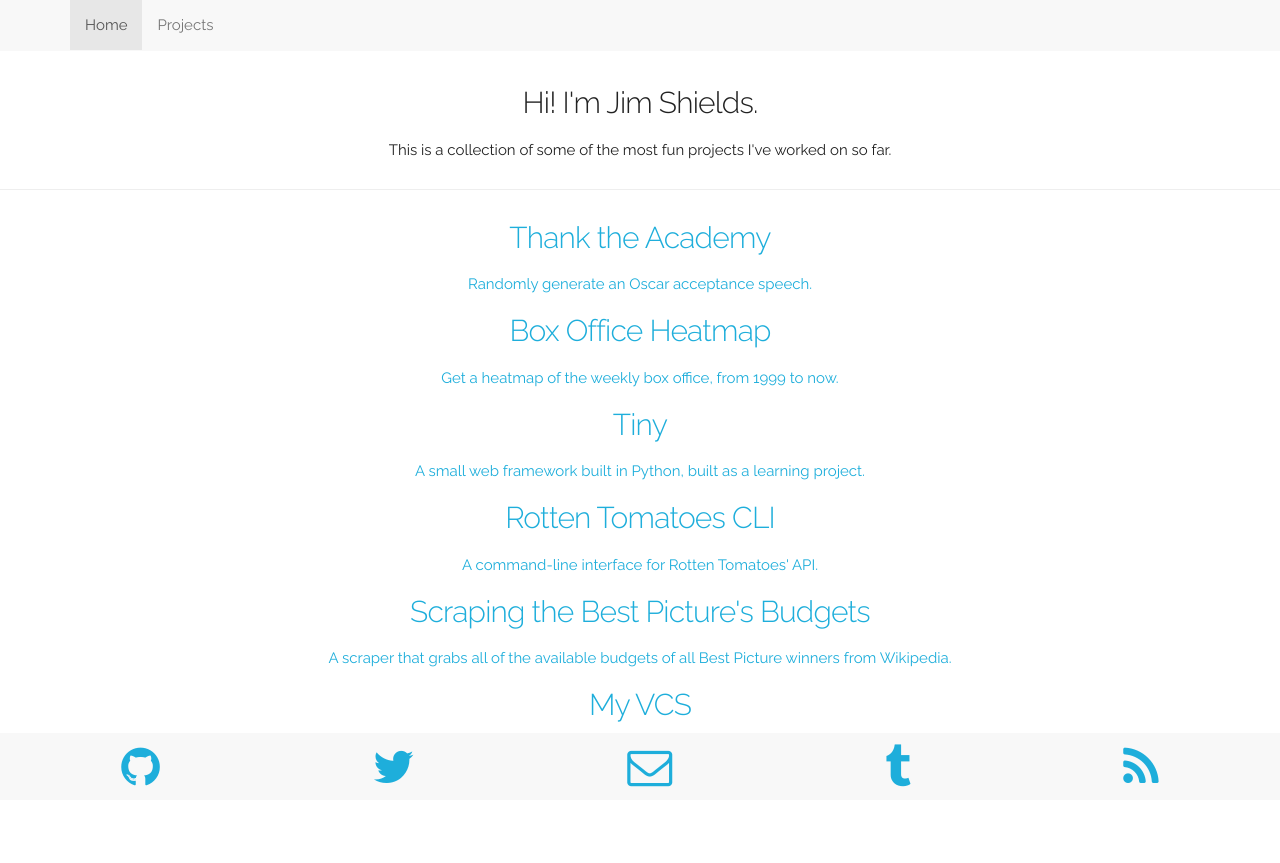
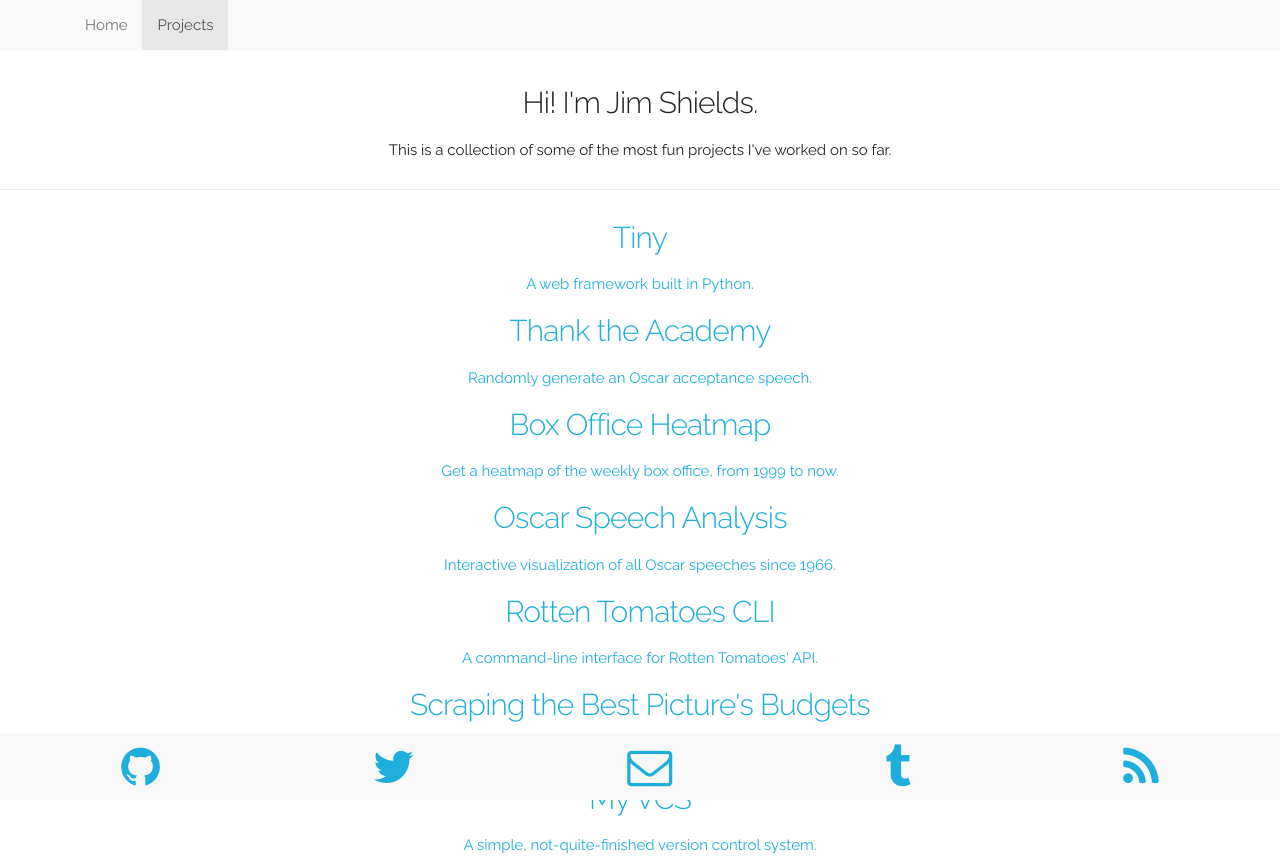
Before and after one commit to jimjshields/personal_site, a Flask app: page /projects in a window 1280 px wide. Shown: the top 863 px of the page. Before the commit the page ends 787 px from the top, so only its background shows below. Run offline with Flask 2, Linux system fonts and the light colour scheme; some libraries are stand-ins or nearby versions.

Commit message:
Works well enough for now.

```diff
--- a/application.py
+++ b/application.py
@@ -26,9 +26,10 @@
 
 all_projects = Projects()
 
+all_projects.add_project('tiny', 'Tiny', 'A web framework built in Python.', 'https://github.com/jimjshields/tiny')
 all_projects.add_project('thank_the_academy', 'Thank the Academy', 'Randomly generate an Oscar acceptance speech.', 'http://thanktheacademy.herokuapp.com')
 all_projects.add_project('heatmap', 'Box Office Heatmap', 'Get a heatmap of the weekly box office, from 1999 to now.', 'projects/heatmap')
-all_projects.add_project('tiny', 'Tiny', 'A small web framework built in Python, built as a learning project.', 'https://github.com/jimjshields/tiny')
+all_projects.add_project('speech_analysis', 'Oscar Speech Analysis', 'Interactive visualization of all Oscar speeches since 1966.', 'http://thanktheacademy.herokuapp.com/analysis')
 all_projects.add_project('rt_cli', 'Rotten Tomatoes CLI', 'A command-line interface for Rotten Tomatoes\' API.', 'https://github.com/jimjshields/rotten_tomatoes_CLI')
 all_projects.add_project('best_picture', 'Scraping the Best Picture\'s Budgets', 'A scraper that grabs all of the available budgets of all Best Picture winners from Wikipedia.', 'https://github.com/jimjshields/best_picture')
 all_projects.add_project('myvcs', 'My VCS', 'A simple, not-quite-finished version control system.', 'https://github.com/jimjshields/myvcs')
--- a/static/css/heatmap.css
+++ b/static/css/heatmap.css
@@ -46,11 +46,11 @@
   shape-rendering: crispEdges;
 }
 
-#buttons, #header {
+#buttons, #chart_title {
   text-align: center;
 }
 
-#header {
+#chart_title {
   margin-bottom: 50px;
 }
 
--- a/templates/base.html
+++ b/templates/base.html
@@ -24,6 +24,8 @@
   <link rel="stylesheet" href="//maxcdn.bootstrapcdn.com/font-awesome/4.3.0/css/font-awesome.min.css">
   <link rel="stylesheet" href="/static/css/index.css">
 
+  <script src="//code.jquery.com/jquery-1.11.2.min.js"></script>
+
 {% block head %}
 {% endblock %}
 
@@ -36,8 +38,8 @@
 <nav class="navbar navbar-default navbar-fixed-top">
   <div class="container">
     <ul class="nav navbar-nav">
-      <li class="active"><a href="{{ url_for('index') }}">Home<span class="sr-only">(current)</span></a></li>
-      <li><a href="{{ url_for('projects') }}">Projects</a></li>
+      <li id="index" class="active"><a href="{{ url_for('index') }}">Home<span class="sr-only">(current)</span></a></li>
+      <li id="projects"><a href="{{ url_for('projects') }}">Projects</a></li>
     </ul>
   </div>
 </nav>
--- a/templates/projects.html
+++ b/templates/projects.html
@@ -20,4 +20,8 @@
   {% endfor %}
 </div>
 
+<script>
+$("#index").toggleClass("active")
+$("#projects").toggleClass("active")
+</script>
 {% endblock %}
```
Also changed, not shown: templates/heatmap.html (+14 -3 lines).
